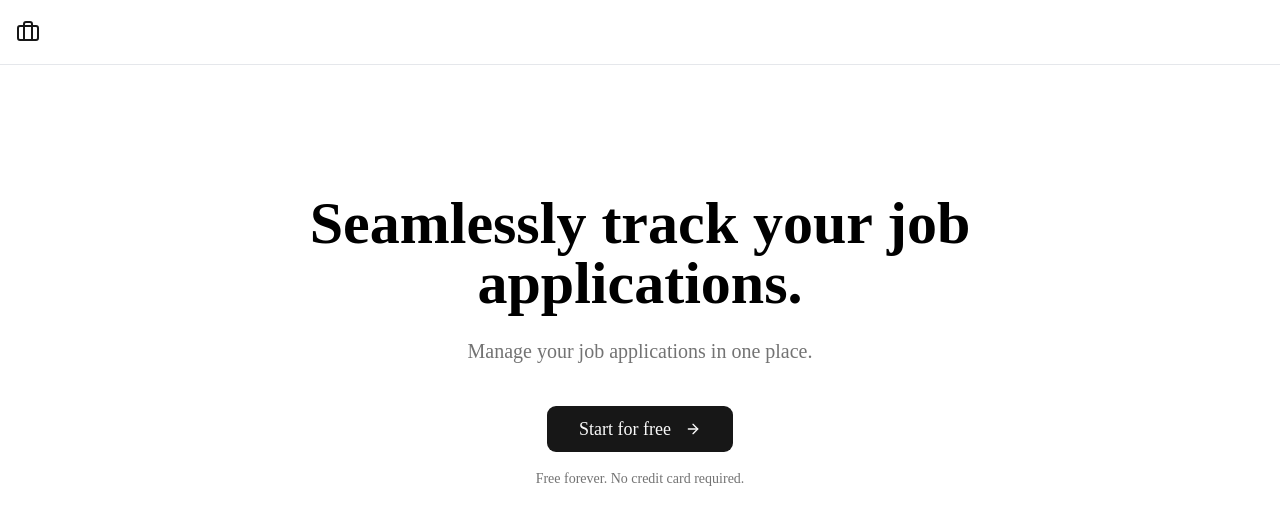
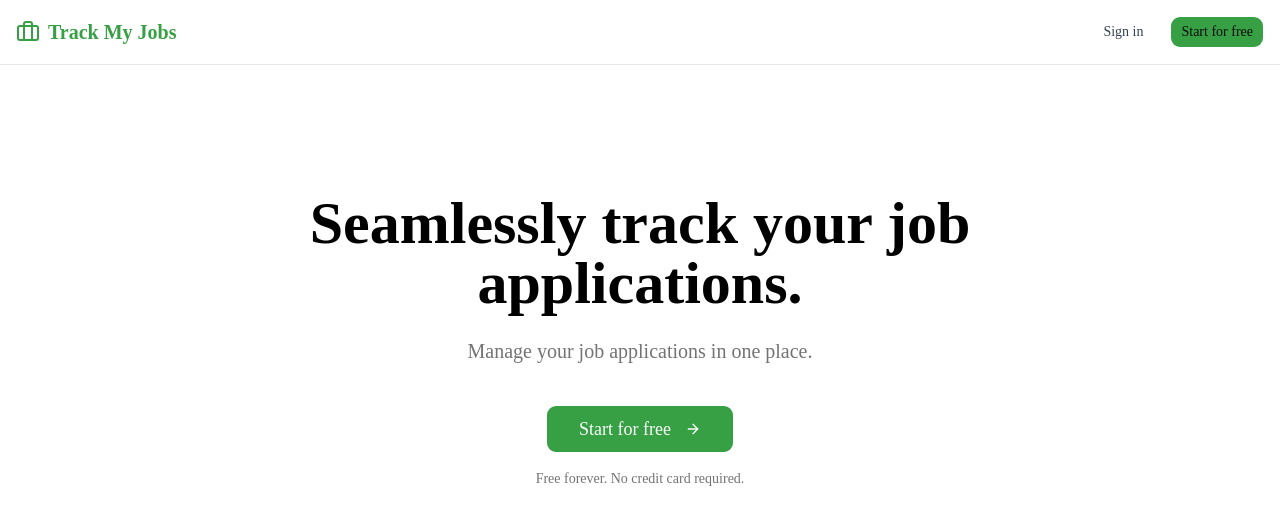
Before and after one commit to arnabict/track-my-jobs, a Next.js app: page / in a window 1280 px wide. Shown: the top 522 px of the page. Built offline with nearby package versions, Linux system fonts and the light colour scheme.

Commit message:
feat: set up navbar

```diff
--- a/app/globals.css
+++ b/app/globals.css
@@ -54,7 +54,7 @@
   --card-foreground: oklch(0.145 0 0);
   --popover: oklch(1 0 0);
   --popover-foreground: oklch(0.145 0 0);
-  --primary: oklch(0.205 0 0);
+  --primary: oklch(62.491% 0.16114 145.593);
   --primary-foreground: oklch(0.985 0 0);
   --secondary: oklch(0.97 0 0);
   --secondary-foreground: oklch(0.205 0 0);
@@ -80,7 +80,7 @@
   --sidebar-border: oklch(0.922 0 0);
   --sidebar-ring: oklch(0.708 0 0);
   --background: oklch(1 0 0);
-  --foreground: oklch(0.145 0 0);
+  --foreground: oklch(14.479% 0.00002 271.152);
 }
 
 .dark {
--- a/components/navbar.tsx
+++ b/components/navbar.tsx
@@ -1,16 +1,35 @@
 import { Briefcase } from "lucide-react";
 import Link from "next/link";
+import { Button } from "./ui/button";
 
 export default function Navbar() {
   return (
     <nav className="border-b border-gray-200 bg-white">
-      <div className="container mx-auto flex h-16 items-center px-4">
+      <div className="container mx-auto flex h-16 items-center px-4 justify-between">
         <Link
           href="/"
           className="flex items-center gap-2 text-xl font-semibold text-primary"
         >
-          <Briefcase />
+          <Briefcase /> Track My Jobs
         </Link>
+        <div className="flex items-center gap-4">
+          <Link href="/sign-in">
+            <Button
+              variant="ghost"
+              className="text-gray-700 hover:text-black cursor-pointer"
+            >
+              Sign in
+            </Button>
+          </Link>
+          <Link href="/sign-up">
+            <Button
+              variant="ghost"
+              className="bg-primary hover:bg-primary/90 cursor-pointer"
+            >
+              Start for free
+            </Button>
+          </Link>
+        </div>
       </div>
     </nav>
   );
```
